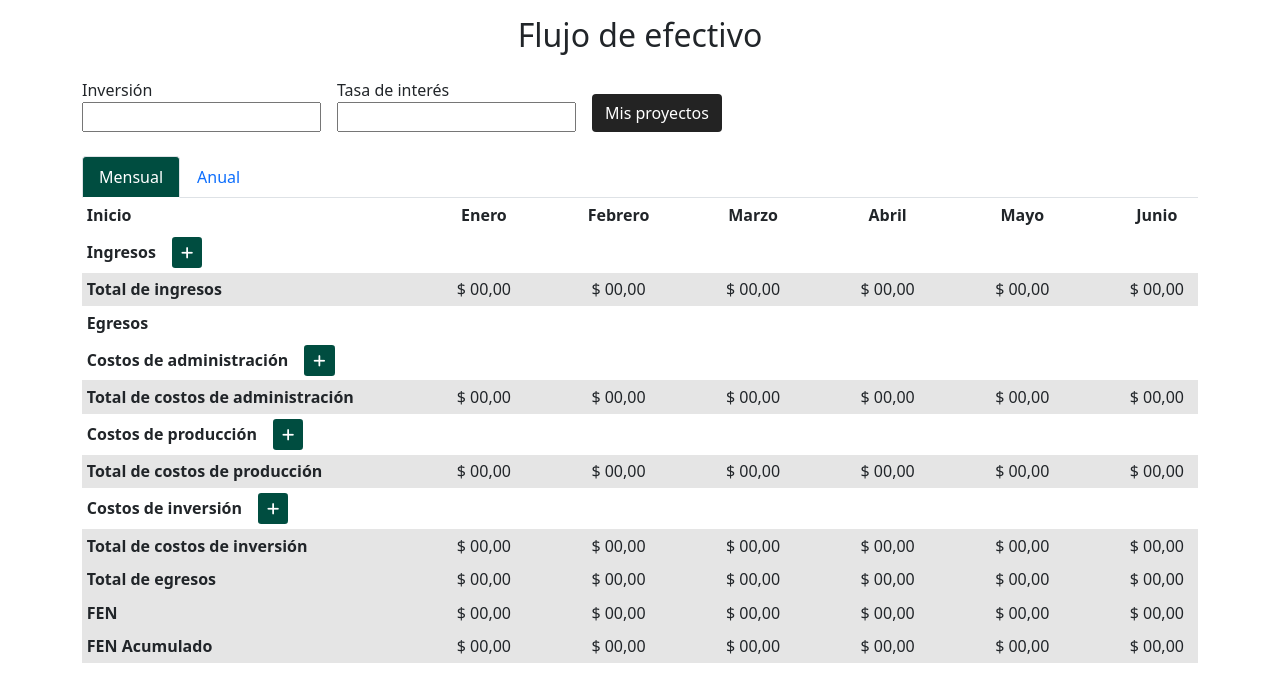
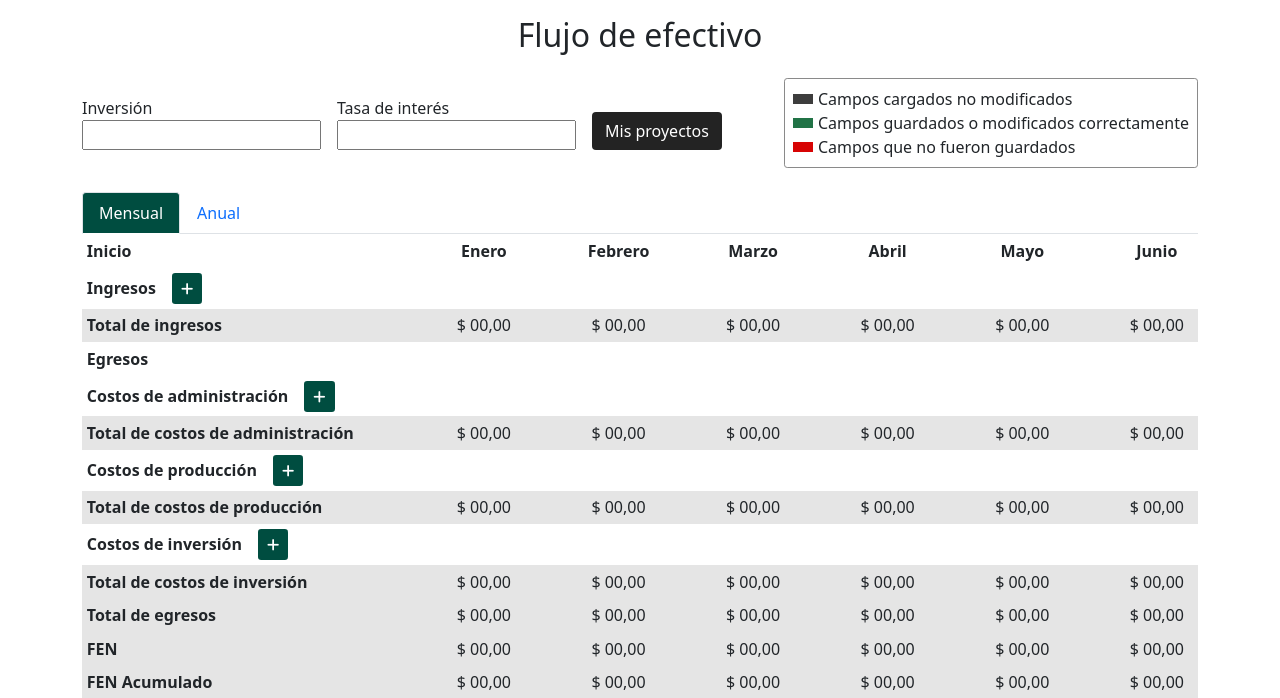
Before and after one commit to CarlosAlmeida2000/SimuladorViabilidad, a Django app: page /flujo-efectivo/ in a window 1280 px wide. Shown: the part 56-754 px from the top of the page. Run offline with Django 3.2, Linux system fonts and the light colour scheme; some libraries are stand-ins or nearby versions.

Commit message:
Panel de sistema de colores para el flujo de efectivo terminado

```diff
--- a/Simulador/templates/auth/registre.html
+++ b/Simulador/templates/auth/registre.html
@@ -11,7 +11,7 @@
     <link rel="stylesheet" href="{% static 'css/colors.css' %}" type="text/css">
     <link rel="stylesheet" href="{% static 'css/toast.css' %}" type="text/css">
     <link rel="stylesheet" href="{% static 'css/auth.css' %}" type="text/css">
-    <title>Login - Sistema de simulación</title>
+    <title>Registrar - Sistema de simulación</title>
 </head>
 
 <body>
--- a/Simulador/templates/simulador/flujo_efectivo.html
+++ b/Simulador/templates/simulador/flujo_efectivo.html
@@ -7,6 +7,7 @@
 <div class="mt-3">
     <h2 class="text-center">Flujo de efectivo</h2>
     <div class="container-xl mt-4">
+        <div class="d-flex align-items-center justify-content-between">
             <div class="filters d-flex align-items-end">
                 <div class="me-3">
                     <label class="d-block" for="inversión">Inversión</label>
@@ -18,7 +19,22 @@
                     <input class="d-block" type="text" onkeypress="return soloNumeros(event)"
                         onkeyup="return convertDecimal(this)">
                 </div>
-            <button class="btn btn-blackm me-3">Mis proyectos</button>
+                <a href="#" class="btn btn-blackm me-3">Mis proyectos</a>
+            </div>
+            <div class="system-color p-2">
+                <div class="d-flex align-items-center">
+                    <div class="color-neutro"></div>
+                    <span>Campos cargados no modificados</span>
+                </div>
+                <div class="d-flex align-items-center">
+                    <div class="color-accept"></div>
+                    <span>Campos guardados o modificados correctamente</span>
+                </div>
+                <div class="d-flex align-items-center">
+                    <div class="color-error"></div>
+                    <span>Campos que no fueron guardados</span>
+                </div>
+            </div>
         </div>
         <div class="mt-4">
             <nav>
--- a/static/css/colors.css
+++ b/static/css/colors.css
@@ -151,3 +151,28 @@ th>div {
   -webkit-line-clamp: 5;
   overflow: hidden;
 }
+
+.system-color {
+  border: #8a8a8a 1px solid;
+  border-radius: 0.2rem;
+}
+
+.system-color .color-neutro,
+.system-color .color-accept,
+.system-color .color-error {
+  width: 20px;
+  height: 10px;
+  margin-right: 5px;
+}
+
+.system-color .color-neutro {
+  background-color: rgb(61, 61, 61);
+}
+
+.system-color .color-accept {
+  background-color: var(--cl-excel);
+}
+
+.system-color .color-error {
+  background-color: var(--cl-red);
+}
```
Lines whose indentation alone changed are shown as unchanged.
